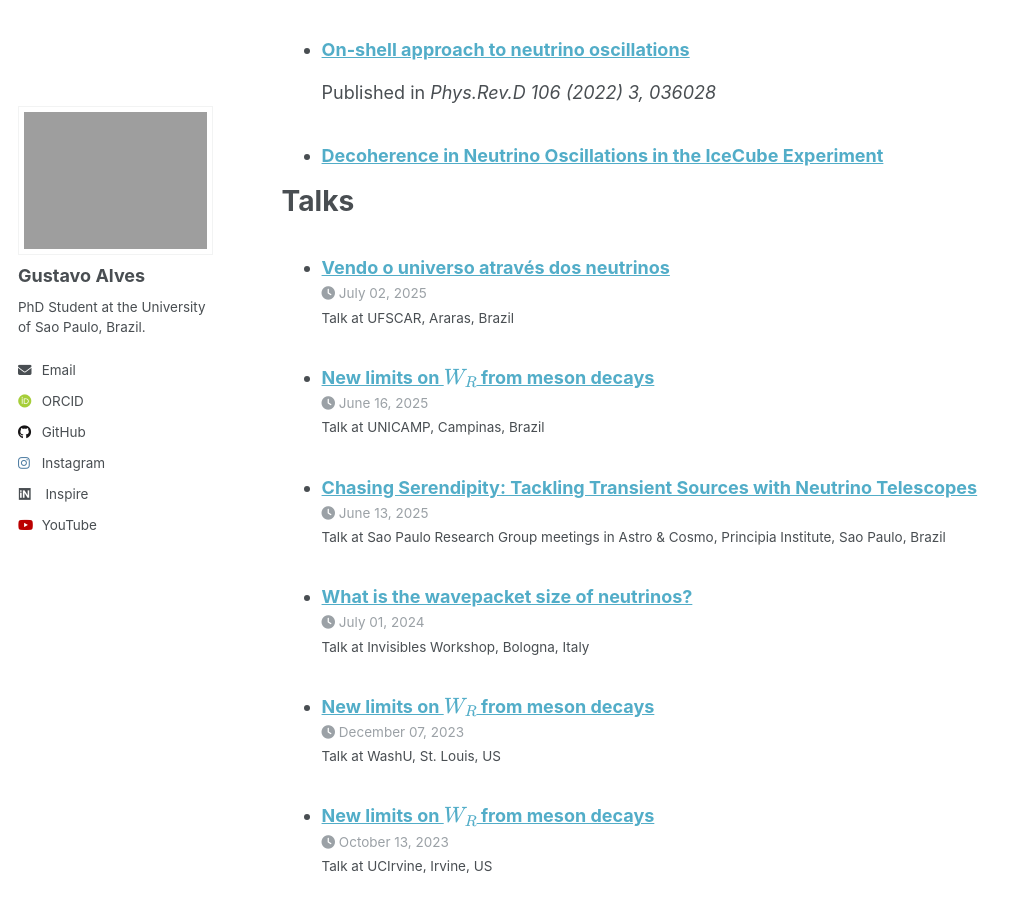
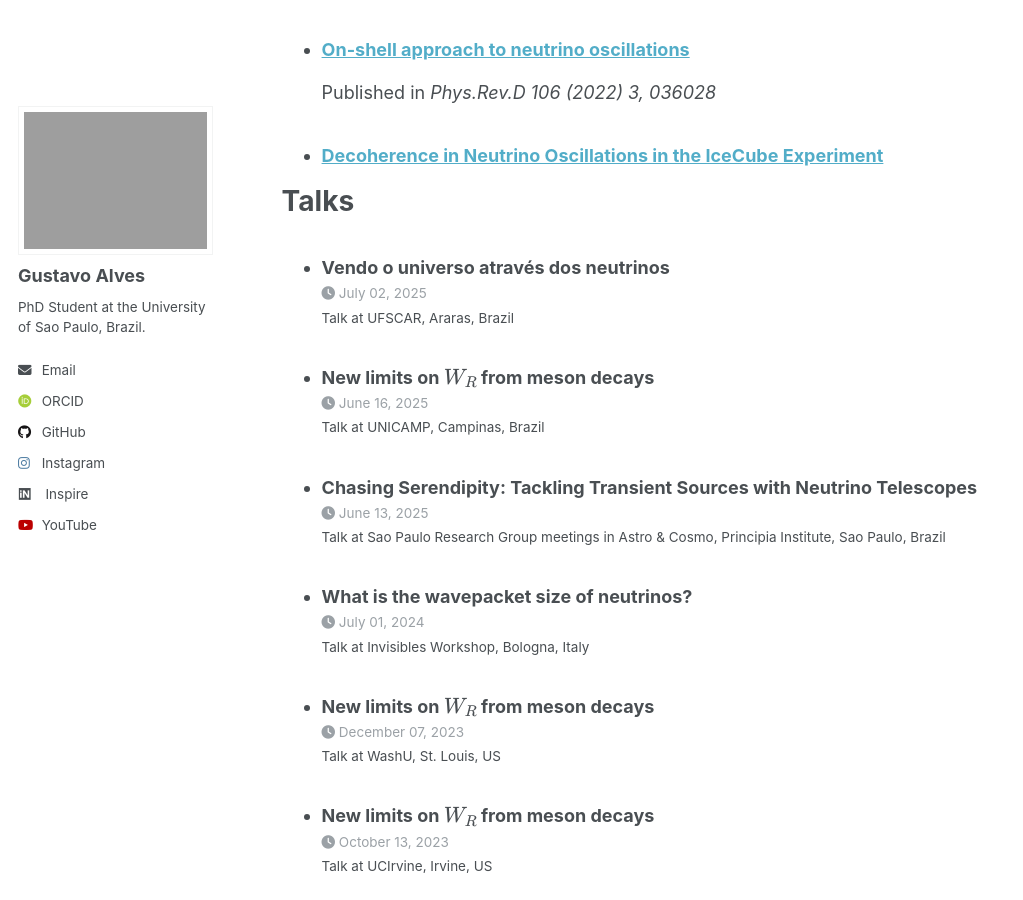
Before and after one commit to gfsalves/gfsalves.github.io, a Jekyll site: the page built from _pages/en/cv.md, in a window 1280 px wide and 900 px high, scrolled down 1197 px. Shown: the whole window, without its empty margins (0-1023 px from the left). Built offline with Jekyll 4.4.1, drawn with Linux system fonts in a browser that asks for light colours; some web fonts are replaced; a script that is not in the unit is left out.

Commit message:
change CV style

```diff
--- a/_includes/archive-single-talk-cv.html
+++ b/_includes/archive-single-talk-cv.html
@@ -26,13 +26,7 @@
           alt="">
       </div>
     {% endif %}
-    <h3 class="archive__item-title" itemprop="headline">
-      {% if post.link %}
-        <a href="{{ post.link }}">{{ title }}</a> <a href="{{ base_path }}{{ post.url }}" rel="permalink"><i class="fa fa-link" aria-hidden="true" title="permalink"></i><span class="sr-only">Permalink</span></a>
-      {% else %}
-        <a href="{{ base_path }}{{ post.url }}" rel="permalink">{{ title }}</a>
-      {% endif %}
-    </h3>
+    <h3 class="archive__item-title" itemprop="headline">{{ title }}</h3>
     {% if post.date %}<p class="page__meta"><i class="fa fa-clock" aria-hidden="true"></i> {{ post.date | date: '%B %d, %Y' }}</p>{% endif %}
     {% if post.venue%}<p class="archive__item-excerpt" itemprop="description">{{post.type}} at {{ post.venue }},  {{post.location}}</p>{% endif %}
     </li>
```
